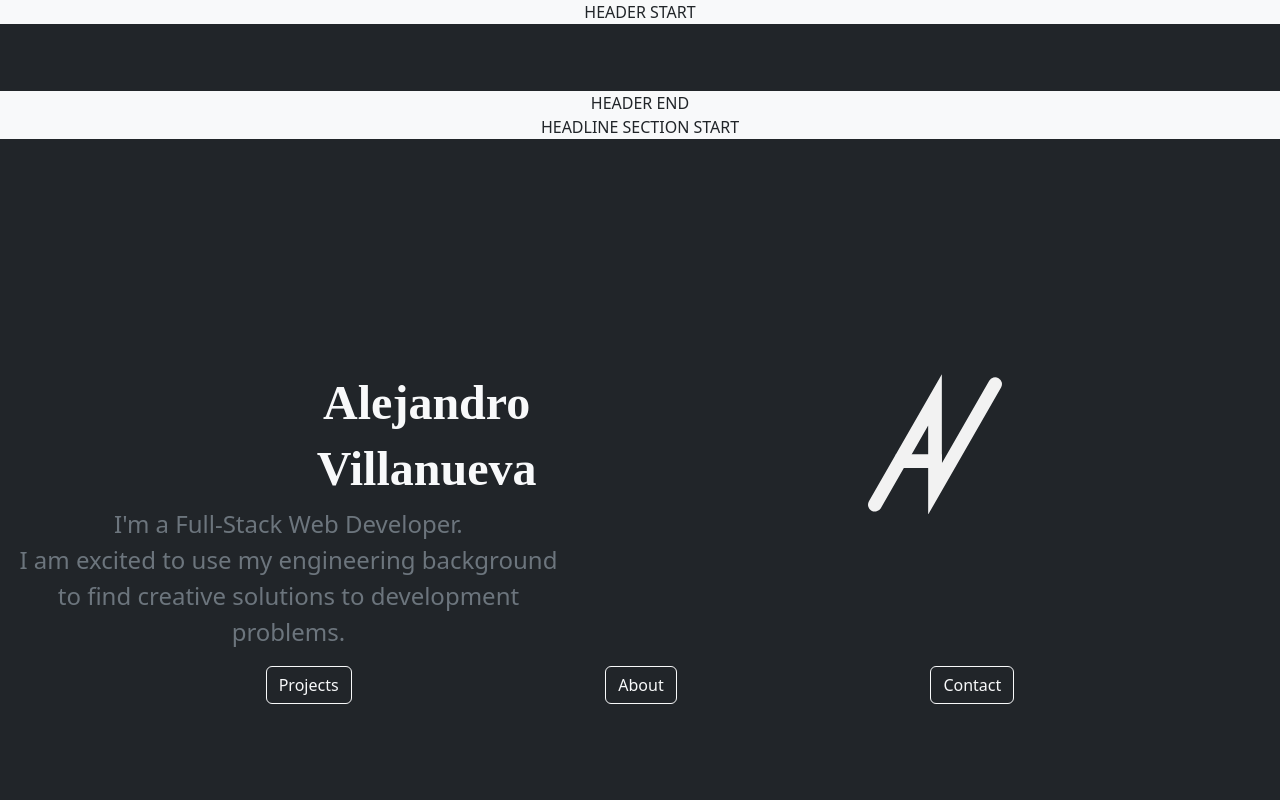
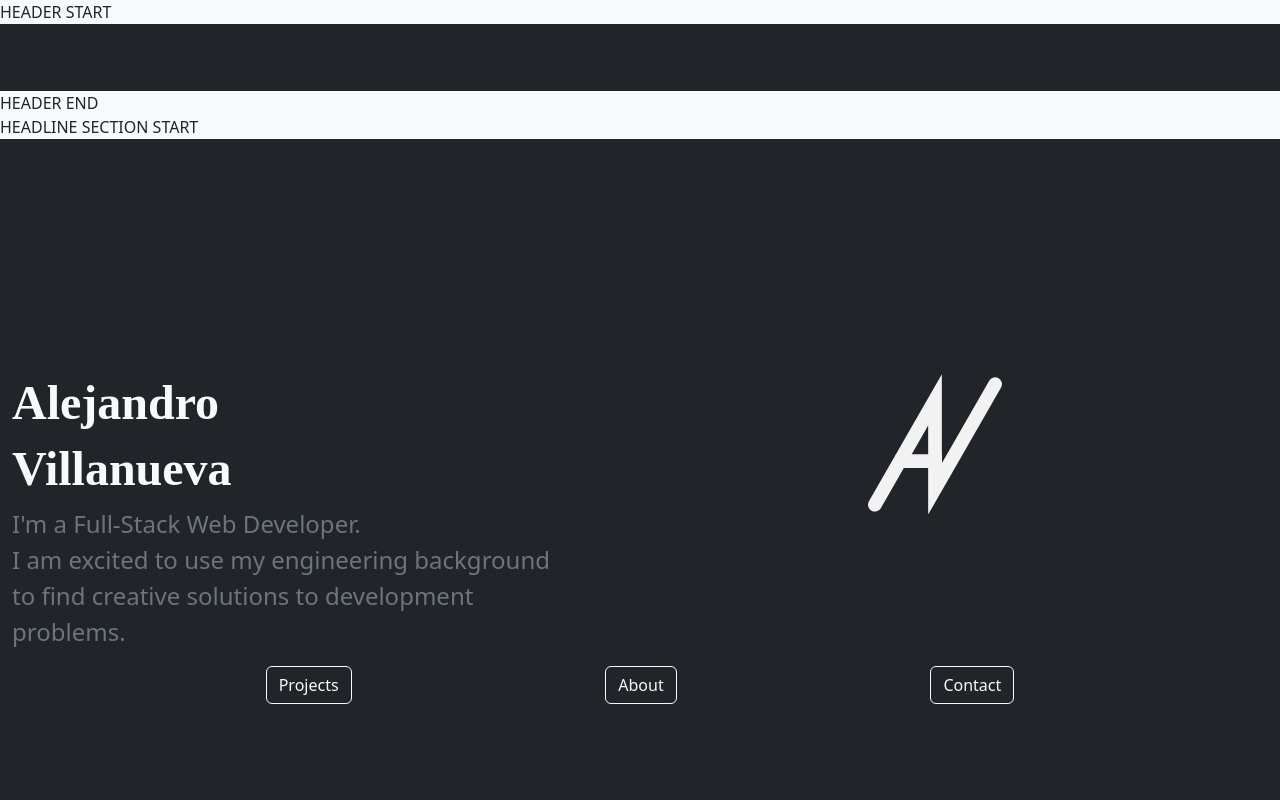
Before and after one commit to aavillanueva6/Portfolio-React, a React (Create React App) app: page / in a window 1280 px wide. Shown: the top 800 px of the page. Built offline with nearby package versions, Linux system fonts and the light colour scheme; a web font is replaced by a local one.

Commit message:
remove CRA default files

```diff
--- a/src/App.css
+++ /dev/null
@@ -1,38 +0,0 @@
-.App {
-  text-align: center;
-}
-
-.App-logo {
-  height: 40vmin;
-  pointer-events: none;
-}
-
-@media (prefers-reduced-motion: no-preference) {
-  .App-logo {
-    animation: App-logo-spin infinite 20s linear;
-  }
-}
-
-.App-header {
-  background-color: #282c34;
-  min-height: 100vh;
-  display: flex;
-  flex-direction: column;
-  align-items: center;
-  justify-content: center;
-  font-size: calc(10px + 2vmin);
-  color: white;
-}
-
-.App-link {
-  color: #61dafb;
-}
-
-@keyframes App-logo-spin {
-  from {
-    transform: rotate(0deg);
-  }
-  to {
-    transform: rotate(360deg);
-  }
-}
--- a/src/App.js
+++ b/src/App.js
@@ -1,6 +1,3 @@
-import logo from './logo.svg';
-import './App.css';
-
 import Header from './components/Header';
 import HeadlineSection from './components/HeadlineSection';
 import ProjectSection from './components/ProjectSection';
--- a/src/index.css
+++ /dev/null
@@ -1,13 +0,0 @@
-body {
-  margin: 0;
-  font-family: -apple-system, BlinkMacSystemFont, 'Segoe UI', 'Roboto', 'Oxygen',
-    'Ubuntu', 'Cantarell', 'Fira Sans', 'Droid Sans', 'Helvetica Neue',
-    sans-serif;
-  -webkit-font-smoothing: antialiased;
-  -moz-osx-font-smoothing: grayscale;
-}
-
-code {
-  font-family: source-code-pro, Menlo, Monaco, Consolas, 'Courier New',
-    monospace;
-}
--- a/src/index.js
+++ b/src/index.js
@@ -1,6 +1,5 @@
 import React from 'react';
 import ReactDOM from 'react-dom/client';
-import './index.css';
 import App from './App';
 import reportWebVitals from './reportWebVitals';
 import 'bootstrap/dist/css/bootstrap.min.css';
```
Also changed, not shown: src/logo.svg (deleted).
